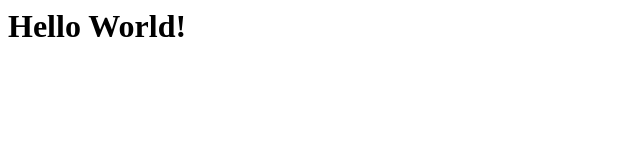
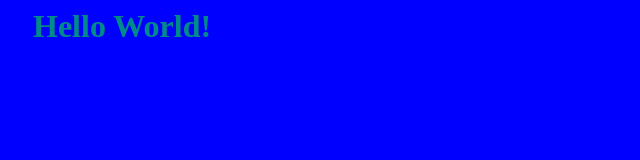
Before and after one commit to joaokita/mit-clod-devops-mod1, a plain HTML site: page index.html in a window 1280 px wide. Shown: the whole page, without its empty margins (0-640 px from the left). Drawn offline with Linux system fonts and the light colour scheme.

Commit message:
added style references

```diff
--- a/index.html
+++ b/index.html
@@ -4,6 +4,7 @@
     <meta http-equiv="X-UA-Compatible" content="IE=edge">
     <meta name="viewport" content="width=device-width, initial-scale=1.0">
     <title>Document</title>
+    <link rel= "stylesheet" href="./mystyle.css">
 </head>
 
 <body>
--- /dev/null
+++ b/mystyle.css
@@ -0,0 +1,7 @@
+body{
+    background-color: blue;
+}
+h1{
+    color: darkcyan;
+    margin-left: 25px;
+}
```
